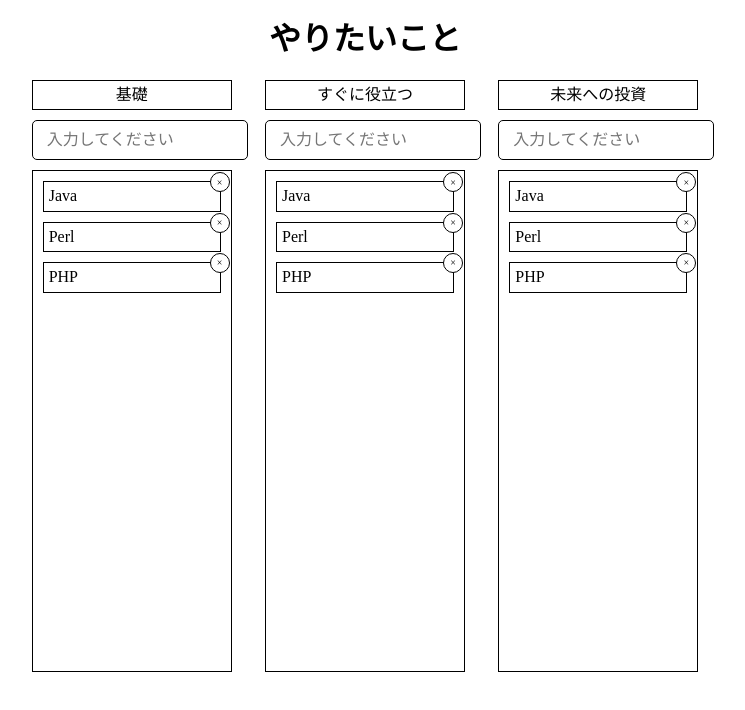
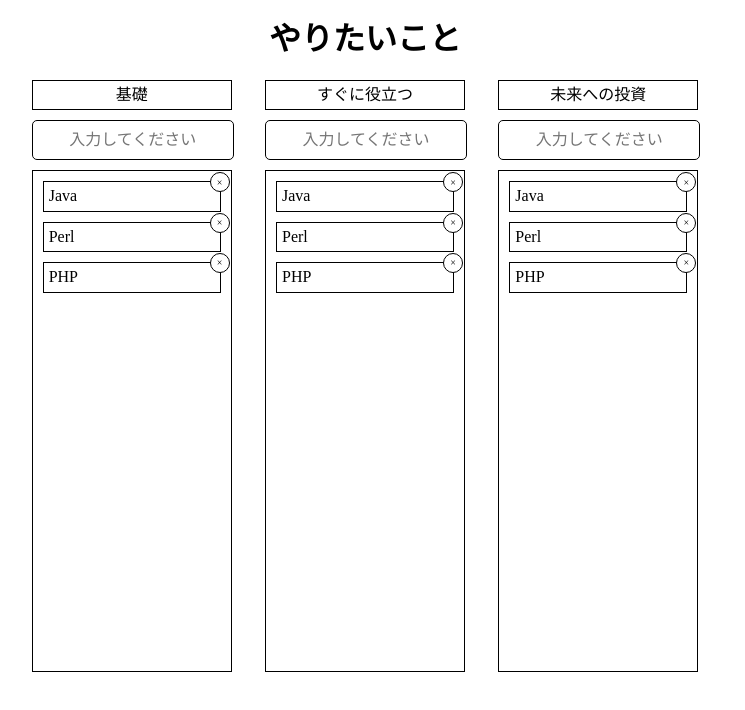
Before and after one commit to Aipakazuma/task-choice, a Vue app in the folder frontend/task-choice/: page / in a window 1280 px wide. Shown: the top 710 px of the page, without its empty margins (275-1020 px from the left). Built offline with nearby package versions, Linux system fonts and the light colour scheme.

Commit message:
[modify] 見た目を修正.

```diff
--- a/frontend/task-choice/src/components/LeafNodeWrapper.vue
+++ b/frontend/task-choice/src/components/LeafNodeWrapper.vue
@@ -104,9 +104,9 @@ input {
   padding: 10px 0;
   border: 1px solid;
   margin-top: 10px;
-  padding-left: 14px;
   border-radius: 5px;
-  margin-left: auto;
+  text-align: center;
+  width: 100%;
 }
 
 ul {
```
